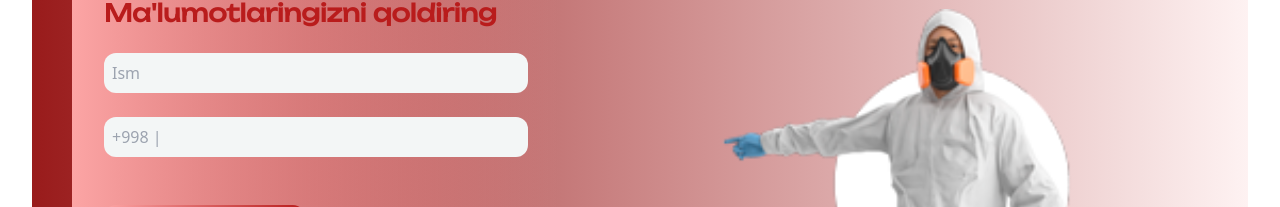
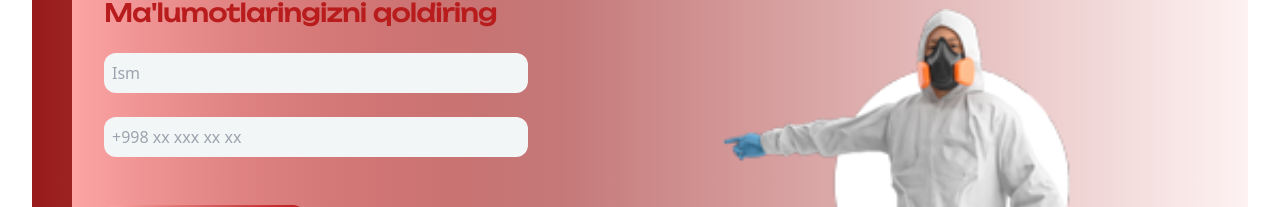
Before and after one commit to ilyosjonaxmadaliyev/dizen, a React (Vite) app: page / in a window 1280 px wide. Shown: the part 3630-3837 px from the top of the page. Built offline with nearby package versions, Linux system fonts and the light colour scheme.

Commit message:
addet send message to telegram

```diff
--- a/src/components/Contact.jsx
+++ b/src/components/Contact.jsx
@@ -3,7 +3,7 @@ import contactImage from "../../public/contact-image.png";
 import { useTranslation } from "react-i18next";
 import "react-toastify/dist/ReactToastify.css";
 import { useState } from "react";
-// import axios from "axios";
+import axios from "axios";
 
 function Contact() {
   const [t] = useTranslation("global");
@@ -11,31 +11,31 @@ function Contact() {
   const [name, setName] = useState("");
   const [phone, setPhone] = useState("");
 
-  // let tg = {
-  //   token: "6991375897:AAEUr1q64CQ6oUIqtUqipSl-GgdfCnZa7KA",
-  //   chat_id: "46620414",
-  // };
+  let tg = {
+    token: "6991375897:AAEUr1q64CQ6oUIqtUqipSl-GgdfCnZa7KA",
+    chat_id: -1001797006991,
+  };
 
-  // const url = `https://api.telegram.org/bot${tg.token}/sendMessage`;
+  const url = `https://api.telegram.org/bot${tg.token}/sendMessage`;
 
-  // const sendMessageToTelegram = async () => {
-  //   try {
-  //     await axios.post(url, {
-  //       chat_id: tg.chat_id,
-  //       text: phone,
-  //     });
-  //     console.log("Message sent successfully!");
-  //   } catch (error) {
-  //     console.error("Error sending message:", error);
-  //   }
-  // };
+  const sendMessageToTelegram = async () => {
+    try {
+      await axios.post(url, {
+        chat_id: tg.chat_id,
+        text: `Ismi: ${name} \nTelefon: ${phone}`,
+      });
+      console.log("Message sent successfully!");
+    } catch (error) {
+      console.error("Error sending message:", error);
+    }
+  };
 
   const handleSubmit = (e) => {
     e.preventDefault();
     if ((name !== "") & (phone !== "")) {
       toast.success(t("toast"));
+      sendMessageToTelegram();
     }
-    // sendMessageToTelegram();
     setName("");
     setPhone("");
   };
@@ -60,10 +60,10 @@ function Contact() {
           />
           <input
             className="bg-[#F3F6F6] w-full outline-none rounded-xl p-2 mb-12"
-            placeholder="+998 |"
+            placeholder="+998 xx xxx xx xx"
             type="text"
             required
-            value={phone}
+            value={name}
             onChange={(e) => setPhone(e.target.value)}
           />
           <button
--- a/src/components/Header.jsx
+++ b/src/components/Header.jsx
@@ -20,7 +20,6 @@ function Header({ toggleDarkMode, darkMode }) {
 
   const handleMode = () => {
     toggleDarkMode();
-    setMode((prev) => !prev);
   };
 
   return (
```
